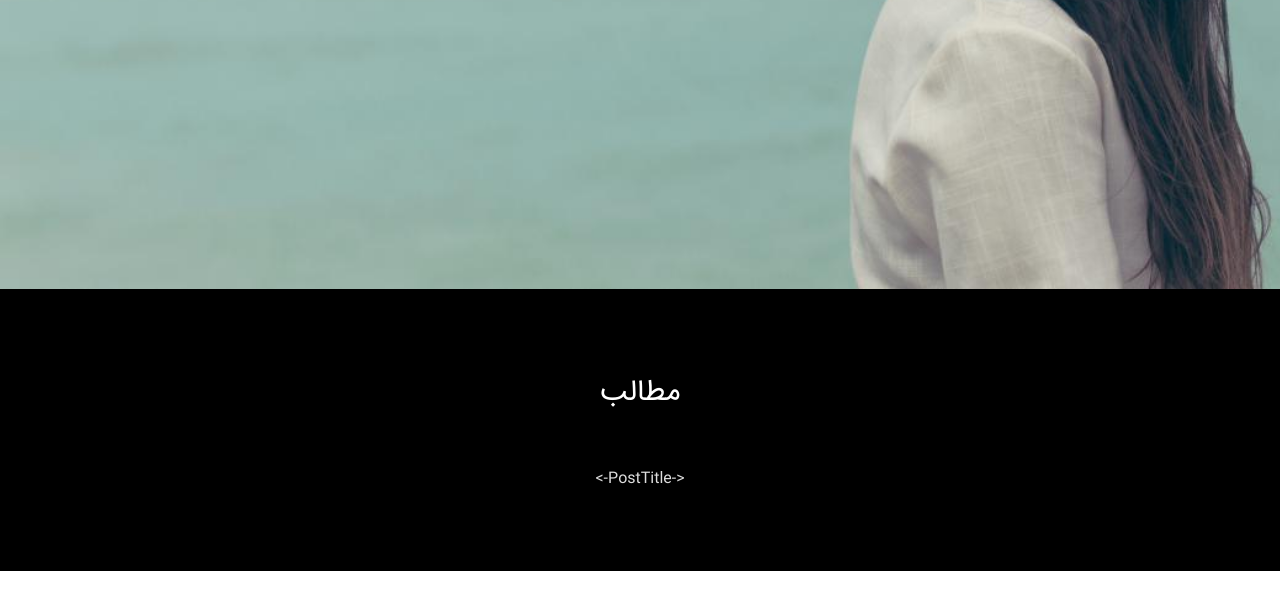
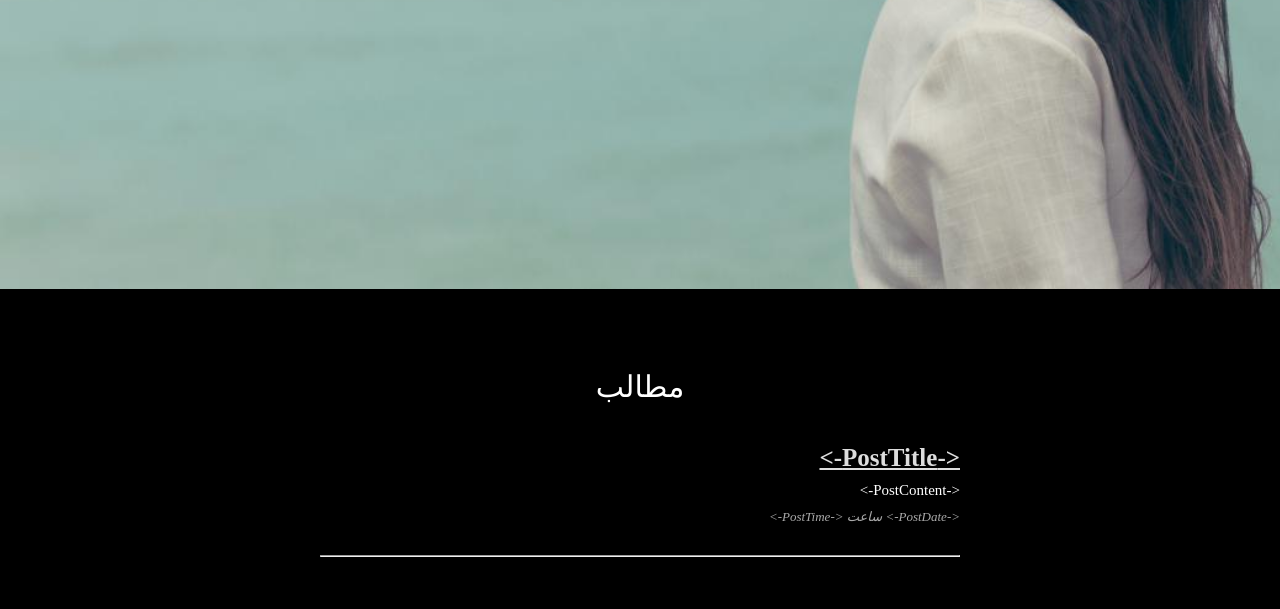
Before and after one commit to matinkaboli/shirinapr, a plain HTML site: page index.html in a window 1280 px wide. Shown: the part 511-1120 px from the top of the page. Before the commit the page ends 1082 px from the top, so only its background shows below. Drawn offline with Linux system fonts and the light colour scheme.

Commit message:
fix: change styles

```diff
--- a/index.html
+++ b/index.html
@@ -1,5 +1,5 @@
 <!DOCTYPE html>
-<html lang="en" dir="ltr">
+<html>
   <head>
     <meta charset="utf-8">
     <title><-BlogAndPostTitle-></title>
@@ -14,7 +14,7 @@
     <meta property="og:description" content="<-BlogDescription->">
 
     <link rel="alternate" type="application/rss+xml" title="<-BlogTitle->" href="<-BlogXmlLink->" />
-    <link rel="stylesheet" href="styles/main.css">
+    <link rel="stylesheet" href="styles/main.css" type="text/css">
 
   </head>
   <body>
@@ -50,11 +50,19 @@
     <section>
       <p class="articles-title" id="articles-title">مطالب</p>
 
-      <BLOGFA>
+      <div>
         <article>
           <a href="<-PostLink->" class="post-link"><-PostTitle-></a>
+          <p class="post-content"><-PostContent-></p>
+          <p class="post-time">
+             <-PostDate-> ساعت <-PostTime->
+
+             <span class="post-comment"><BlogComment><span dir="rtl" id="comment_<-PostId->"></span></BlogComment></span>
+          </p>
         </article>
-      </BLOGFA>
+
+        <hr>
+      </div>
     </section>
   </body>
 </html>
--- a/styles/main.css
+++ b/styles/main.css
@@ -1,4 +1,4 @@
-@import 'font.css';
+/* @import 'font.css'; */
 
 * {
   margin: 0;
@@ -79,18 +79,47 @@ a:hover, a:active {
 section {
   color: white;
   padding: 80px 25%;
-  text-align: center;
   background-color: black;
 }
 
 .articles-title {
   font-size: 30px;
   text-align: center;
-  padding-bottom: 50px;
+  padding-bottom: 10px;
 }
 
 article {
+  margin-top: 30px;
+}
 
+.post-link {
+  font-size: 25px;
+  font-weight: bold;
+  text-decoration: underline;
+}
+
+.post-link:hover {
+  text-decoration: none;
+}
+
+.post-content {
+  font-size: 15px;
+  padding-top: 10px;
+}
+
+.post-time {
+  color: #aaa;
+  font-size: 13px;
+  padding-top: 10px;
+  font-style: italic;
+}
+
+.post-comment {
+  color: #ccc !important;
+}
+
+hr {
+  margin-top: 30px;
 }
 
 @media only screen and (max-width: 600px) {
```
